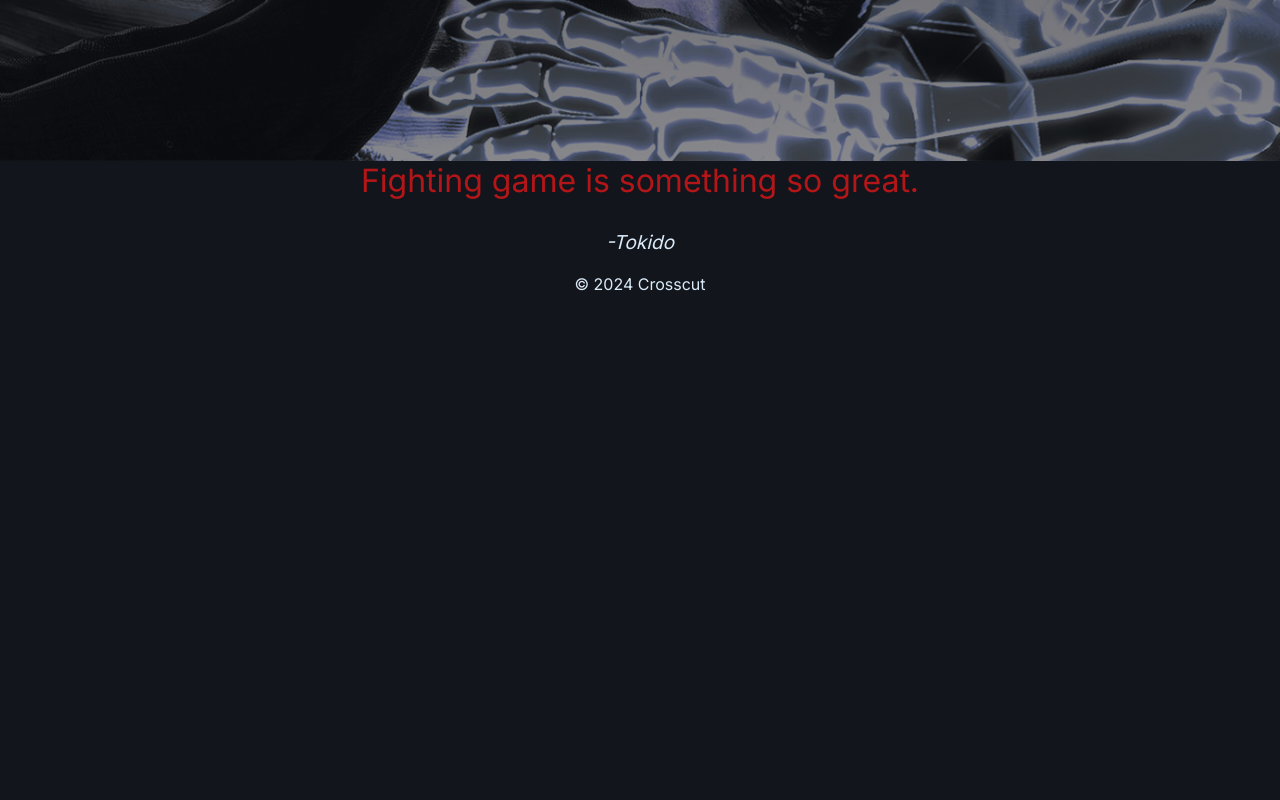
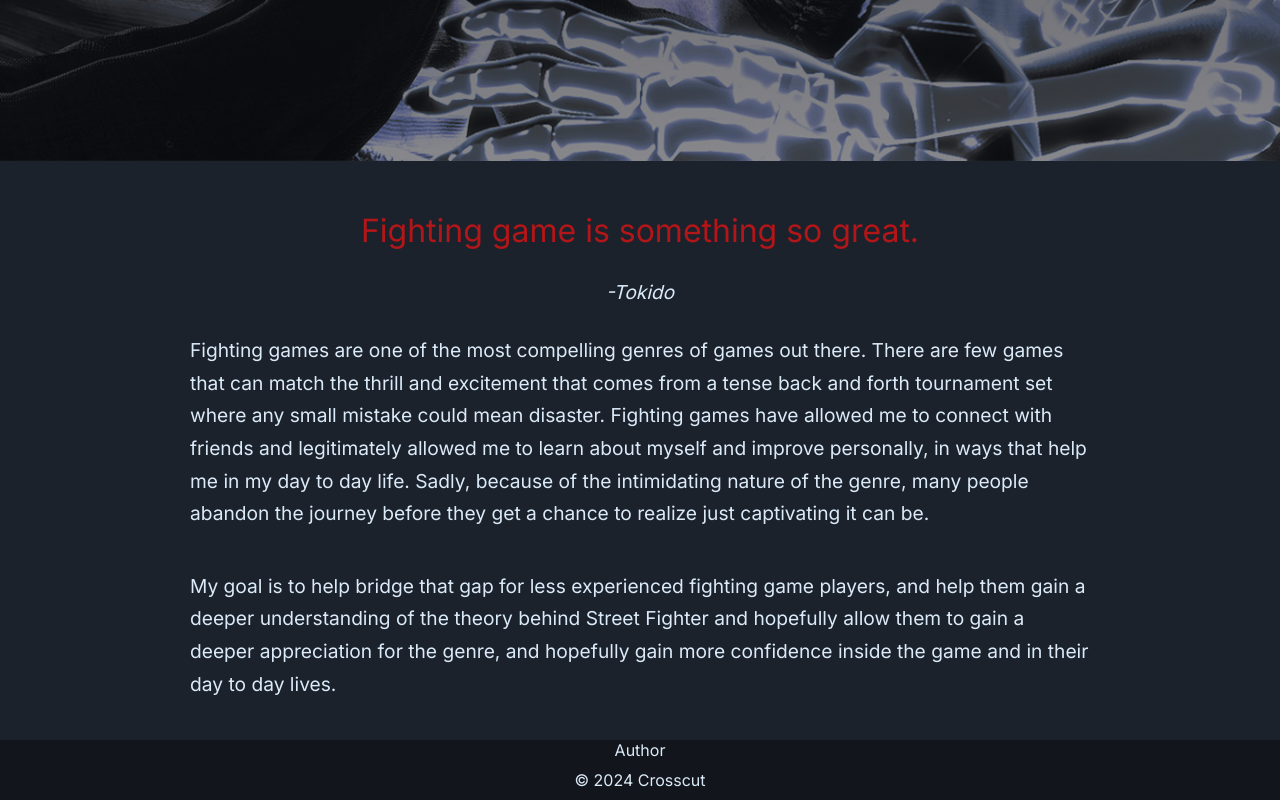
Before and after one commit to CrosscutX/nononsenseSF6, a React (Vite) app: page / in a window 1280 px wide. Shown: the part 1019-1819 px from the top of the page. Before the commit the page ends 1323 px from the top, so only its background shows below. Built offline with nearby package versions, Linux system fonts and the light colour scheme.

Commit message:
Intro completed

```diff
--- /dev/null
+++ b/src/components/home/Author.jsx
@@ -0,0 +1,5 @@
+import React from "react";
+
+export default function Author() {
+  return <div>Author</div>;
+}
--- a/src/components/home/Home.jsx
+++ b/src/components/home/Home.jsx
@@ -1,13 +1,14 @@
 import React from "react";
-
 import "../../styles/home.css";
 import Intro from "./Intro";
 import Hero from "./Hero";
+import Author from "./Author";
 export default function Home() {
   return (
     <main className="home">
       <Hero />
       <Intro />
+      <Author />
     </main>
   );
 }
--- a/src/components/home/Intro.jsx
+++ b/src/components/home/Intro.jsx
@@ -7,6 +7,23 @@ export default function Intro() {
         Fighting game is something so great.
         <footer className="author">-Tokido</footer>
       </blockquote>
+      <p>
+        Fighting games are one of the most compelling genres of games out there.
+        There are few games that can match the thrill and excitement that comes
+        from a tense back and forth tournament set where any small mistake could
+        mean disaster. Fighting games have allowed me to connect with friends
+        and legitimately allowed me to learn about myself and improve
+        personally, in ways that help me in my day to day life. Sadly, because
+        of the intimidating nature of the genre, many people abandon the journey
+        before they get a chance to realize just captivating it can be.
+      </p>
+      <p>
+        My goal is to help bridge that gap for less experienced fighting game
+        players, and help them gain a deeper understanding of the theory behind
+        Street Fighter and hopefully allow them to gain a deeper appreciation
+        for the genre, and hopefully gain more confidence inside the game and in
+        their day to day lives.
+      </p>
     </div>
   );
 }
--- a/src/styles/home.css
+++ b/src/styles/home.css
@@ -1,8 +1,11 @@
 .home,
-.hero {
+.hero,
+.intro,
+.intro {
   display: flex;
   flex-direction: column;
   align-items: center;
+  width: 100%;
 }
 
 .hero {
@@ -17,3 +20,8 @@
   background-position: center;
   background-size: cover;
 }
+
+.intro {
+  padding-top: 50px;
+  background-color: #1b222c;
+}
--- a/src/styles/style.css
+++ b/src/styles/style.css
@@ -31,6 +31,13 @@ h1 {
   margin-bottom: 30px;
 }
 
+p {
+  font-size: 1.2rem;
+  max-width: 900px;
+  line-height: 1.7;
+  margin-bottom: 40px;
+}
+
 .link-button {
   display: flex;
   justify-content: center;
@@ -54,6 +61,7 @@ blockquote {
   flex-direction: column;
   font-size: 2rem;
   color: #b31618;
+  margin-bottom: 20px;
 }
 
 .author {
```
